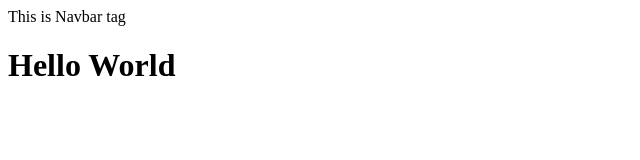
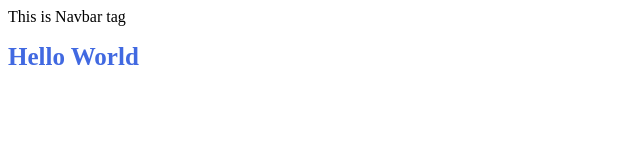
Before and after one commit to Prathamesh1949/Practice, a plain HTML site: page index.html in a window 1280 px wide. Shown: the whole page, without its empty margins (0-640 px from the left). Drawn offline with Linux system fonts and the light colour scheme.

Commit message:
update Ekta.css

```diff
--- /dev/null
+++ b/Ekta.css
@@ -0,0 +1,4 @@
+h1{
+    color: royalblue;
+    font-size:25px ;
+}
--- a/index.html
+++ b/index.html
@@ -3,7 +3,9 @@
 <head>
     <meta charset="UTF-8">
     <meta name="viewport" content="width=device-width, initial-scale=1.0">
+
     <title>Index</title>
+    <link rel="stylesheet" href="Ekta.css">
 </head>
 <body>
     <nav>This is Navbar tag</nav>
```
